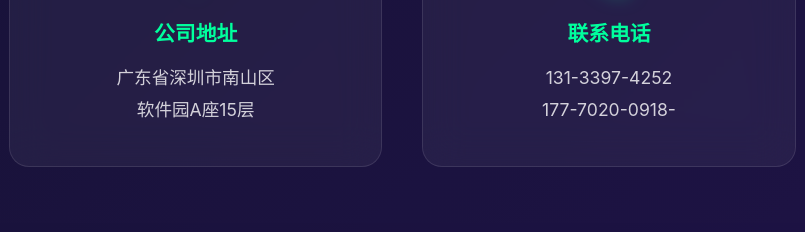
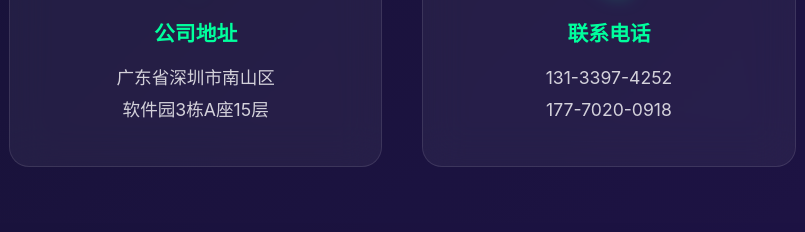
Before and after one commit to zhaozhaoba/BatteryAI, a plain HTML site: page index.html in a window 1280 px wide. Shown: the part 5112-5344 px from the top of the page, 31-836 px from the left. Drawn offline with Linux system fonts and the light colour scheme.

Commit message:
更新代码

```diff
--- a/index.html
+++ b/index.html
@@ -997,12 +997,12 @@
                         <div class="contact-item">
                             <div class="contact-icon">📍</div>
                             <h4>公司地址</h4>
-                            <p>广东省深圳市南山区<br>软件园A座15层</p>
+                            <p>广东省深圳市南山区<br>软件园3栋A座15层</p>
                         </div>
                         <div class="contact-item">
                             <div class="contact-icon">📞</div>
                             <h4>联系电话</h4>
-                            <p>131-3397-4252<br>177-7020-0918-</p>
+                            <p>131-3397-4252<br>177-7020-0918</p>
                         </div>
                         <div class="contact-item">
                             <div class="contact-icon">✉️</div>
```
